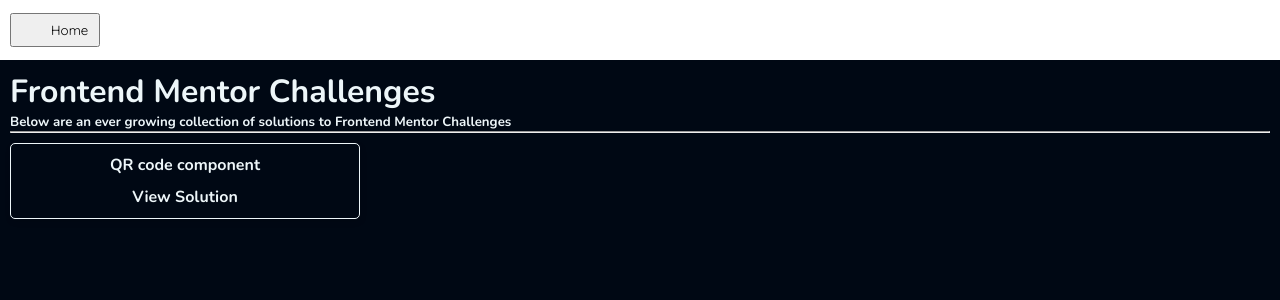
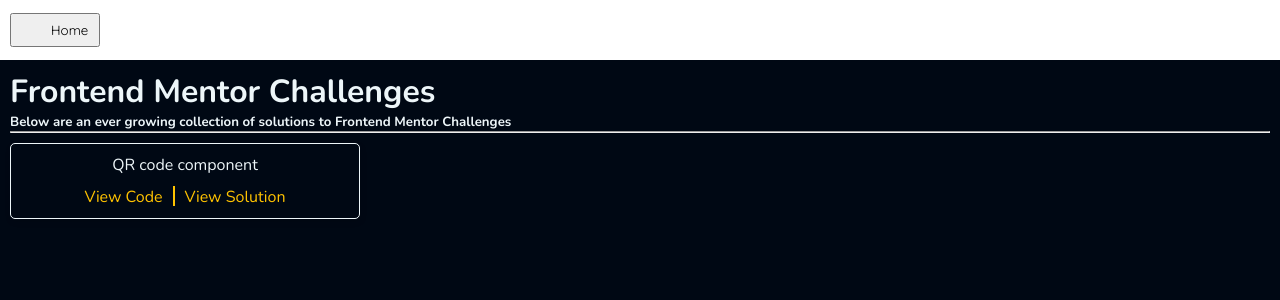
Before and after one commit to jerryakpera/frontend-mentor-challenges, a Vue app: page / in a window 1280 px wide. Shown: the top 300 px of the page. Built offline with nearby package versions, Linux system fonts and the light colour scheme; some icons are missing.

Commit message:
Added link to github code

```diff
--- a/src/components/ChallengeCard.vue
+++ b/src/components/ChallengeCard.vue
@@ -9,6 +9,17 @@
       </a>
     </div>
     <div class="challenge--body">
+      <div class="challenge--link">
+        <a
+          :href="challenge.solutionCode"
+          target="_blank"
+        >
+          View Code
+        </a>
+      </div>
+
+      <div class="splitter"></div>
+
       <div class="challenge--link">
         <router-link :to="challenge.solutionLink"> View Solution </router-link>
       </div>
@@ -46,9 +57,24 @@
     margin-bottom: 5px;
   }
 
+  .challenge--body {
+    display: flex;
+    justify-content: center;
+
+    a {
+      color: $secondary;
+    }
+
+    .splitter {
+      height: 20px;
+      border: 1px solid $secondary;
+      margin: 0 10px;
+    }
+  }
+
   a {
     color: $light;
-    font-weight: bold;
+    // font-weight: bold;
     text-decoration: none;
   }
 }
--- a/src/views/Home.vue
+++ b/src/views/Home.vue
@@ -30,6 +30,8 @@
     challengeLink:
       'https://www.frontendmentor.io/challenges/qr-code-component-iux_sIO_H/hub',
     solutionLink: '/qr-code',
+    solutionCode:
+      'https://github.com/jerryakpera/frontend-mentor-challenges/blob/main/src/views/QRCode.vue',
   },
   // {
   //   id: 1,
```
